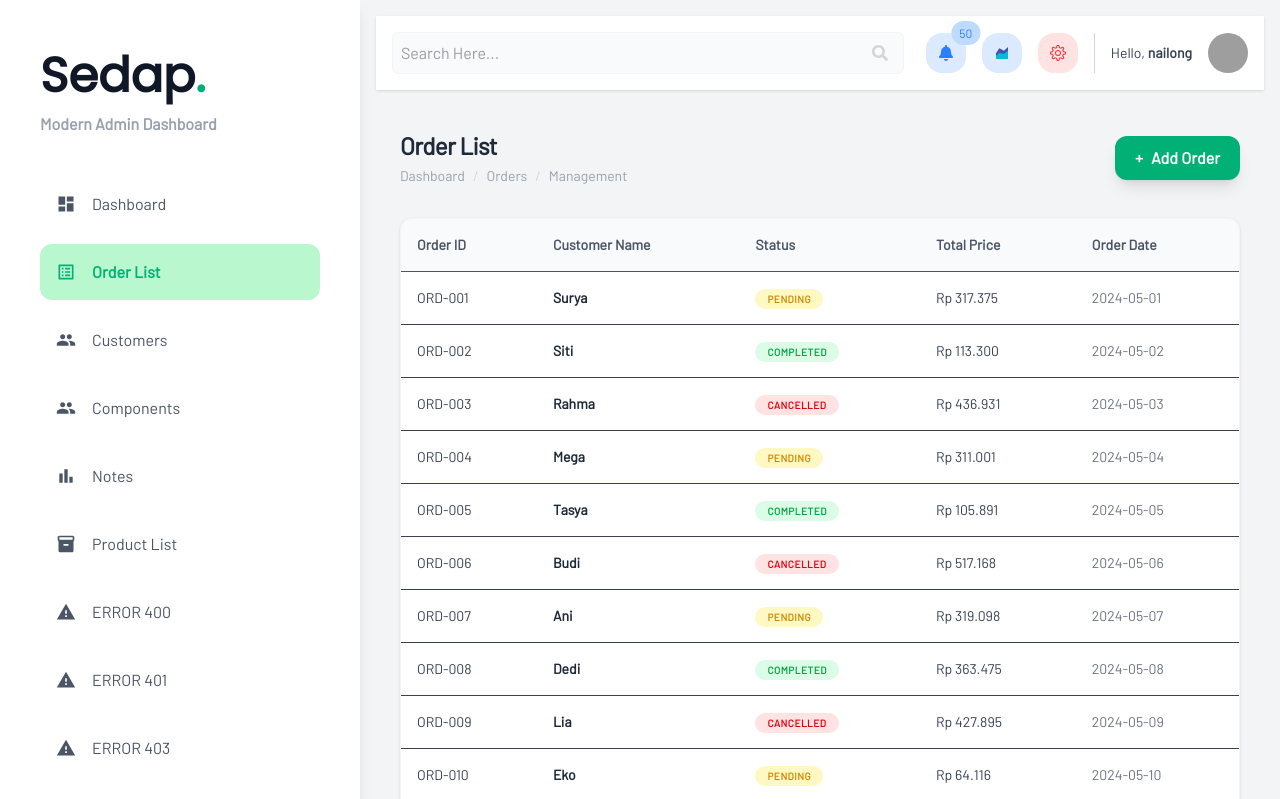
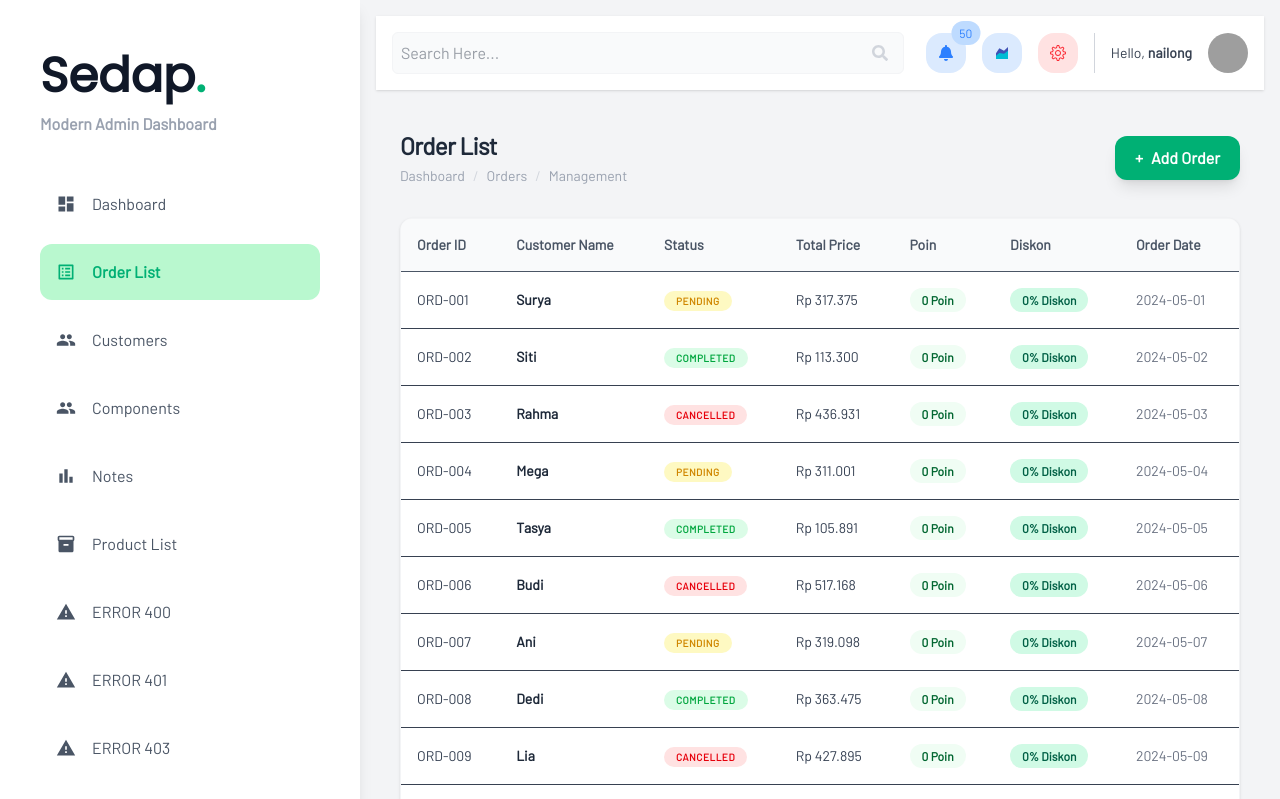
Before and after one commit to nailahpcr/prak-react-sic, a React (Vite) app: page /orders in a window 1280 px wide. Shown: the top 799 px of the page. Built offline with nearby package versions, Linux system fonts and the light colour scheme; no server answers; grey boxes are pictures that could not be loaded.

Commit message:
Tahap 5 : Integrasi CRM ke Orders.jsx

```diff
--- a/src/pages/Orders.jsx
+++ b/src/pages/Orders.jsx
@@ -1,10 +1,60 @@
-import React, { useState } from 'react'; // Tambahkan useState
+import React, { useEffect, useState } from 'react'; // Tambahkan useEffect dan useState
 import { FaShoppingCart, FaTruck, FaBan, FaDollarSign } from "react-icons/fa";
 import { ordersData } from "../data/dummyData";
 import PageHeader from "../pertemuan-5/PageHeader";
+import { transactionAPI } from "../services/transactionAPI";
+import { memberAPI } from "../services/memberAPI";
+import PointsDisplay from "../components/PointsDisplay";
+import DiscountBadge from "../components/DiscountBadge";
+import { getDiscountPercentage } from "../utils/crm";
 
 export default function Orders() {
   const [showModal, setShowModal] = useState(false); // State untuk modal
+  const [orders, setOrders] = useState(ordersData);
+  const [memberMap, setMemberMap] = useState({});
+  const [isLoading, setIsLoading] = useState(true);
+
+  useEffect(() => {
+    async function loadData() {
+      try {
+        const [transactions, members] = await Promise.all([
+          transactionAPI.fetchAllTransactions(),
+          memberAPI.fetchAllMembers(),
+        ]);
+
+        const memberById = members.reduce((acc, member) => {
+          if (member.id != null) acc[member.id] = member;
+          return acc;
+        }, {});
+
+        setMemberMap(memberById);
+        if (transactions && transactions.length > 0) {
+          setOrders(transactions);
+        }
+      } catch (error) {
+        console.error('Gagal memuat data orders:', error);
+      } finally {
+        setIsLoading(false);
+      }
+    }
+
+    loadData();
+  }, []);
+
+  const formatCurrency = (value) => {
+    if (typeof value !== 'number' || Number.isNaN(value)) return value || '-';
+    return new Intl.NumberFormat('id-ID', { style: 'currency', currency: 'IDR', maximumFractionDigits: 0 }).format(value);
+  };
+
+  const getPointsForOrder = (order) => {
+    if (order.status !== 'Completed') return 0;
+    return typeof order.points_earned === 'number' ? order.points_earned : 0;
+  };
+
+  const getDiscountForOrder = (order) => {
+    const member = order.member_id ? memberMap[order.member_id] : null;
+    return member ? getDiscountPercentage(member.tier) : 0;
+  };
 
   return (
     <>
@@ -32,14 +82,20 @@ export default function Orders() {
                 <th className="p-4 border-b">Customer Name</th>
                 <th className="p-4 border-b">Status</th>
                 <th className="p-4 border-b">Total Price</th>
+                <th className="p-4 border-b">Poin</th>
+                <th className="p-4 border-b">Diskon</th>
                 <th className="p-4 border-b">Order Date</th>
               </tr>
             </thead>
             <tbody>
-              {ordersData.map((order) => (
-                <tr key={order.orderId} className="hover:bg-gray-50 transition-colors text-sm border-b last:border-0">
-                  <td className="p-4 font-medium text-gray-700">{order.orderId}</td>
-                  <td className="p-4 font-semibold text-gray-800">{order.customerName}</td>
+              {(isLoading ? ordersData : orders).map((order) => {
+                const points = getPointsForOrder(order);
+                const discount = getDiscountForOrder(order);
+
+                return (
+                  <tr key={order.orderId || order.id} className="hover:bg-gray-50 transition-colors text-sm border-b last:border-0">
+                    <td className="p-4 font-medium text-gray-700">{order.orderId || order.id}</td>
+                    <td className="p-4 font-semibold text-gray-800">{order.customerName || order.customer_name}</td>
                     <td className="p-4">
                       <span className={`px-3 py-1 rounded-full text-[10px] font-bold uppercase tracking-wider ${
                         order.status === 'Completed' ? 'bg-green-100 text-green-600' :
@@ -49,10 +105,17 @@ export default function Orders() {
                         {order.status}
                       </span>
                     </td>
-                  <td className="p-4 text-gray-700 font-medium">{order.totalPrice}</td>
-                  <td className="p-4 text-gray-500">{order.orderDate}</td>
+                    <td className="p-4 text-gray-700 font-medium">{formatCurrency(order.totalPrice || order.total_amount || 0)}</td>
+                    <td className="p-4">
+                      <PointsDisplay points={points} />
+                    </td>
+                    <td className="p-4">
+                      <DiscountBadge discount={discount} />
+                    </td>
+                    <td className="p-4 text-gray-500">{order.orderDate || order.created_at}</td>
                   </tr>
-              ))}
+                )
+              })}
             </tbody>
           </table>
         </div>
```
Lines whose indentation alone changed are shown as unchanged.
